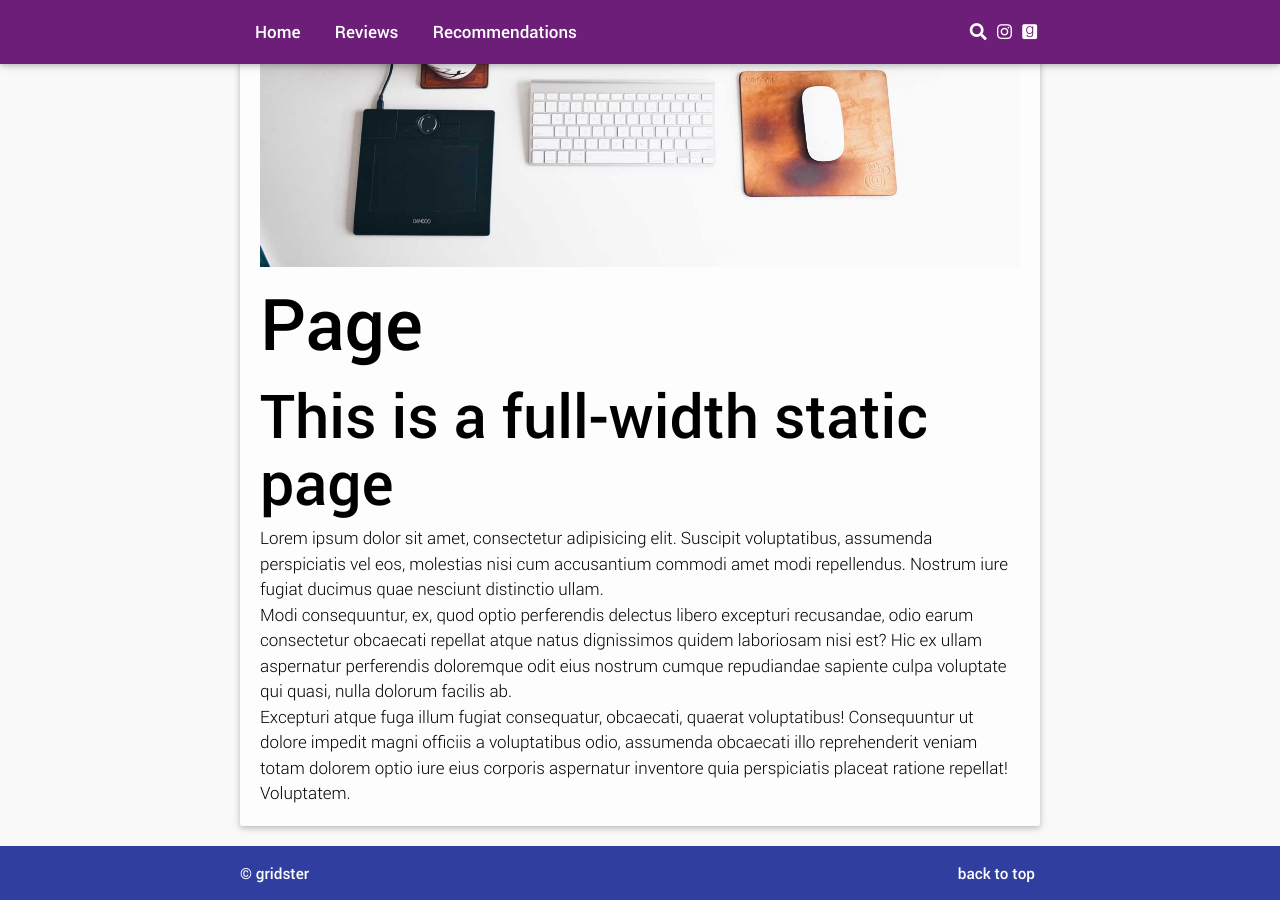
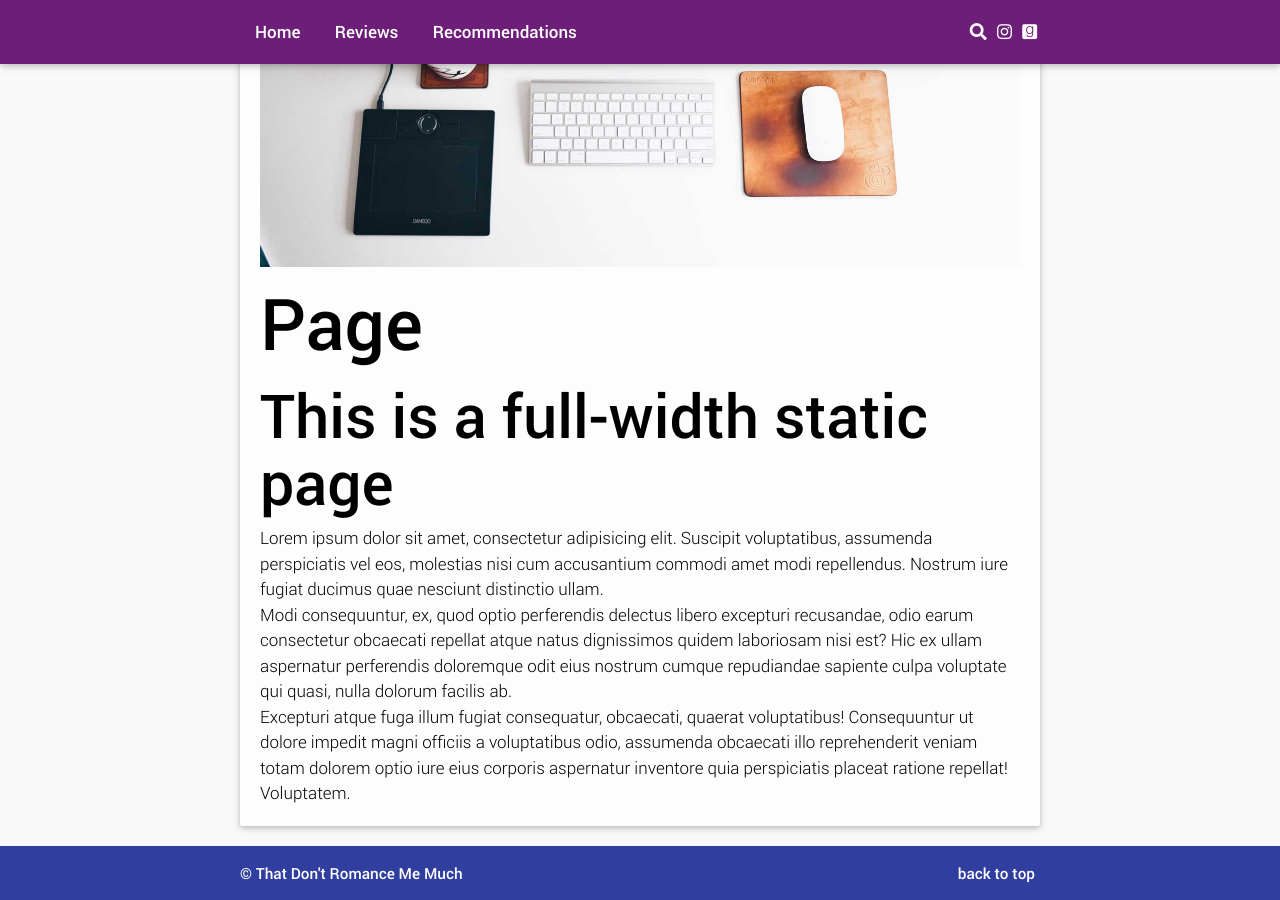
Before and after one commit to janester/tdrmm, a Jekyll site: the page built from page-full/index.md, in a window 1280 px wide and 900 px high, scrolled down 739 px. Built offline with Jekyll 4.4.1, drawn with Linux system fonts in a browser that asks for light colours; some of the changed lines change nothing that is shown.

Commit message:
remove gridster GA 🙊

```diff
--- a/_includes/footer.html
+++ b/_includes/footer.html
@@ -1,18 +1,7 @@
 <footer>
     <div class="content">
-        <span>&copy; gridster</span>
+        <span>&copy; That Don't Romance Me Much</span>
         <span class="backtotop">back to top</span>
     </div>
 </footer>
 <script src="{{ site.baseurl | replace: '//', '/' }}/js/build/global.min.js"></script>
-<!-- analytics -->
-<script>
-  (function(i,s,o,g,r,a,m){i['GoogleAnalyticsObject']=r;i[r]=i[r]||function(){
-  (i[r].q=i[r].q||[]).push(arguments)},i[r].l=1*new Date();a=s.createElement(o),
-  m=s.getElementsByTagName(o)[0];a.async=1;a.src=g;m.parentNode.insertBefore(a,m)
-  })(window,document,'script','//www.google-analytics.com/analytics.js','ga');
-
-  ga('create', 'UA-50358022-5', 'auto');
-  ga('send', 'pageview');
-
-</script>
```
